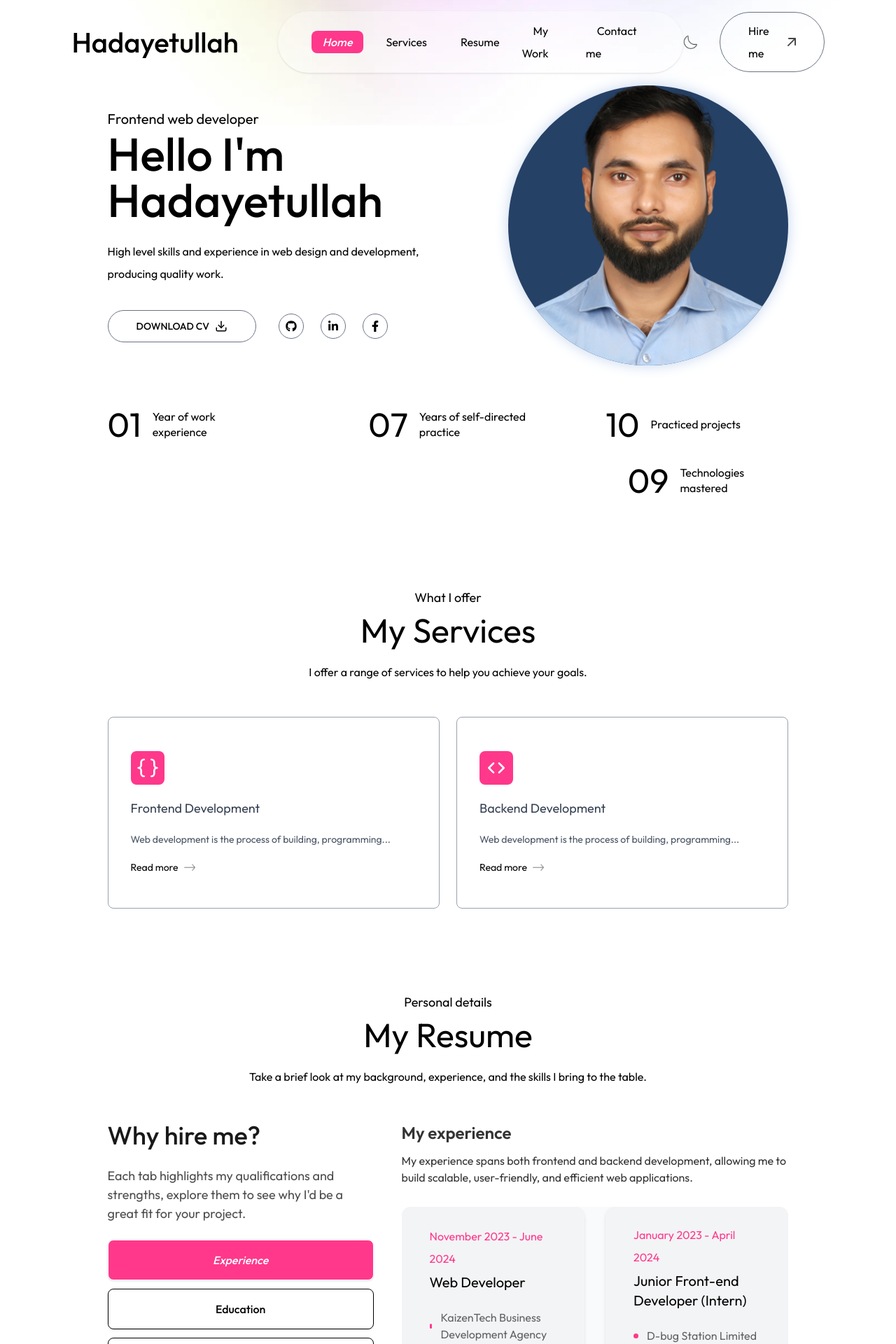
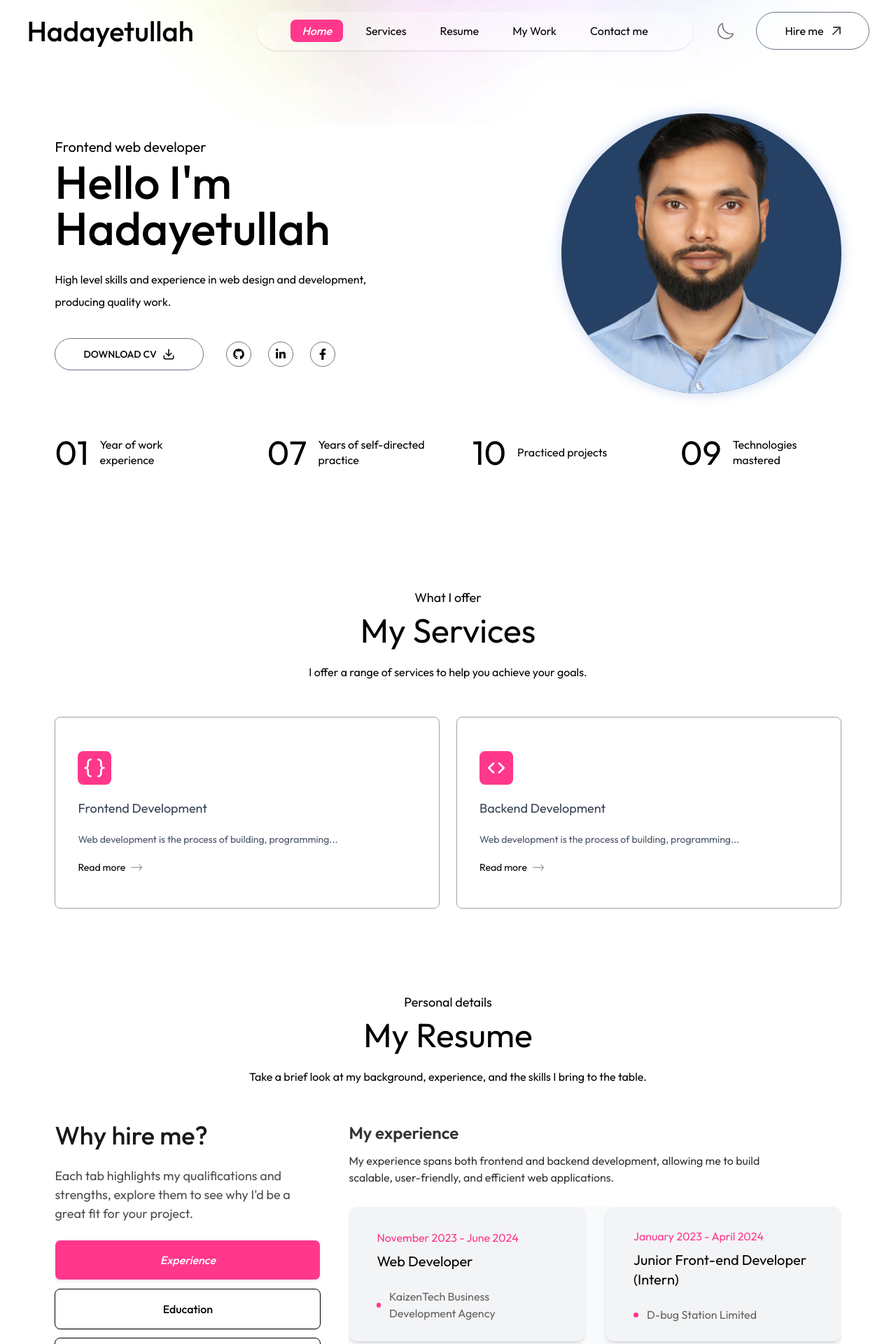
Before and after one commit to Hadayetullah/portfolio-v2, a Next.js app: page / in a window 1280 px wide. Shown: the top 1920 px of the page at 70% size. Built offline with nearby package versions, Linux system fonts and the light colour scheme; a web font is replaced by a local one.

Commit message:
Create a fixed width

```diff
--- a/app/components/Contact.tsx
+++ b/app/components/Contact.tsx
@@ -17,7 +17,7 @@ const Contact = (props: Props) => {
         transition={{ duration: 1 }}
         id={props.id}
         ref={props.ref}
-        className='w-full px-[12%] py-10 scroll-mt-20 bg-[url("/footer-bg-color.png")] bg-no-repeat
+        className='container py-10 scroll-mt-20 bg-[url("/footer-bg-color.png")] bg-no-repeat
         bg-center bg-[90%_auto] dark:bg-none'
     >
         <motion.h4
--- a/app/components/Footer.tsx
+++ b/app/components/Footer.tsx
@@ -8,7 +8,7 @@ type Props = {
 
 const Footer = (props: Props) => {
   return (
-    <div className='mt-20'>
+    <div className='container mt-20'>
         <div className='text-center'>
             <a href="#home" className='w-36 text-[28px] cursor-pointer mx-auto mb-2'>
                 Hadayetullah
--- a/app/components/Header.tsx
+++ b/app/components/Header.tsx
@@ -88,7 +88,7 @@ const Header = (props: Props) => {
     <div
         id={props.id}
         ref={props.ref}
-        className='w-full h-fit lg:h-screen px-[12%] pt-[90px] lg:pt-8 flex flex-col items-center justify-center'
+        className='container h-fit lg:h-screen pt-[90px] lg:pt-8 flex flex-col items-center justify-center'
     >
         <div
             className='w-full flex flex-col-reverse lg:flex-row items-center justify-between'
--- a/app/components/MyWork.tsx
+++ b/app/components/MyWork.tsx
@@ -69,7 +69,7 @@ const MyWork = (props: Props) => {
         transition={{ duration: 1, ease: "easeIn" }}
         id={props.id}
         ref={props.ref}
-        className='w-full px-[12%] py-10 scroll-mt-20'
+        className='container py-10 scroll-mt-20'
     >
         <motion.h4
             initial={{ opacity: 0, y: -20 }}
--- a/app/components/Navbar.tsx
+++ b/app/components/Navbar.tsx
@@ -63,9 +63,10 @@ const Navbar = ({isDarkMode, setIsDarkMode, activeSection}: NavbarProps) => {
         </div>
 
         <nav
-            className={`fixed top-0 left-0 right-0 w-full px-2 xxs:px-4 md:px-2 xl:px-[8%] flex items-center justify-between py-4 z-50
+            className={`w-full fixed top-0 left-0 right-0 py-4 z-50
                 dark:bg-darktheme dark:shadow-white/20 ${isScrolled ? 'bg-[#ffffff50] shadow-sm backdrop-blur-lg' : ''}`}
         >
+            <div className='nav-container flex items-center justify-between'>
                 <a href="#home" className='cursor-pointer mr-0 xl:mr-14 text-[20px] xs:text-[25px] md:text-[28px] lg:text-[32px] xl:text-[40px] font-medium font-outfit '>
                     Hadayetullah
                 </a>
@@ -124,7 +125,7 @@ const Navbar = ({isDarkMode, setIsDarkMode, activeSection}: NavbarProps) => {
                         className={`${activeSection === "contact" ? "text-secondarylight dark:bg-transparent dark:border-[0.5px] dark:border-secondarydark dark:text-secondarydark italic font-medium" : ""} rounded-[8px]`}
                     ><a onClick={closeMenu} className='font-ovo' href="#contact">Contact me</a></li>
                 </ul>
-
+            </div>
         </nav>
     </>
   )
--- a/app/components/Resume.tsx
+++ b/app/components/Resume.tsx
@@ -39,7 +39,7 @@ const Resume = (props: Props) => {
     <motion.div
         id={props.id}
         ref={props.ref}
-        className='w-full px-[1%] xxs:px-[12%] py-10 scroll-mt-20'
+        className='container py-10 scroll-mt-20'
         initial={{ opacity: 0 }}
         animate={{
             opacity: 1,
--- a/app/components/Services.tsx
+++ b/app/components/Services.tsx
@@ -34,7 +34,7 @@ const Services = (props: Props) => {
         transition={{ duration: 1 }}
         id={props.id}
         ref={props.ref}
-        className='w-full px-[12%] py-10 scroll-mt-20'
+        className='container py-10 scroll-mt-20'
     >
         <motion.h4
             initial={{ opacity: 0, y: -20 }}
--- a/app/globals.css
+++ b/app/globals.css
@@ -59,4 +59,12 @@
   .h5 {
     @apply text-lg sm:text-xl font-medium leading-[1];
   }
+
+  .container {
+    @apply w-full max-w-[1200px] 2xl:max-w-[1400px] mx-auto px-[3%];
+  }
+
+  .nav-container {
+    @apply w-full max-w-[1400px] 2xl:max-w-[1600px] mx-auto px-[3%];
+  }
 }
```
Lines whose indentation alone changed are shown as unchanged.
